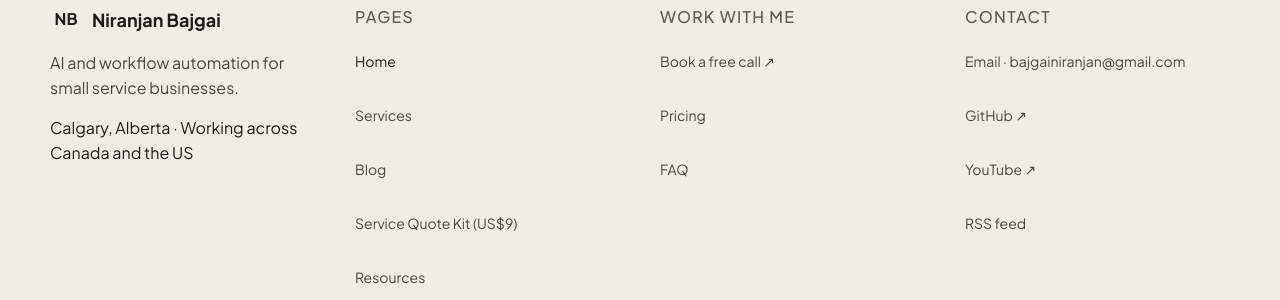
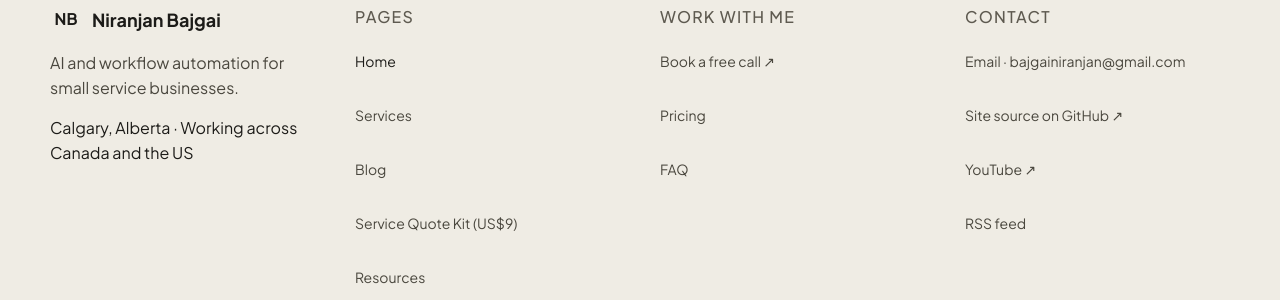
Before and after one commit to bajgai/bajgai.github.io, a Jekyll site: the page built from _pages/about.md, in a window 1280 px wide and 900 px high, scrolled down 4275 px. Shown: the part 451-751 px from the top of the window. Built offline with Jekyll 4.4.1, drawn with Linux system fonts in a browser that asks for light colours; comment, search, counter and statistics services are not loaded; a style sheet for code colours, icons or effects is not loaded.

Commit message:
Footer: link GitHub to the site's source repo

```diff
--- a/_includes/footer.html
+++ b/_includes/footer.html
@@ -26,7 +26,7 @@
       <nav aria-label="Contact and social" style="display: flex; flex-direction: column; gap: 10px;">
         <span style="font-family: var(--sans); font-weight: 500; font-size: 16px; letter-spacing: 0.08em; text-transform: uppercase; color: var(--muted);">Contact</span>
         <a href="mailto:{{ site.email }}" style="font-size: 16px; color: var(--body); text-decoration: none;">Email · {{ site.email }}</a>
-        <a href="https://github.com/{{ site.github_username }}" style="font-size: 16px; color: var(--body); text-decoration: none;">GitHub ↗</a>
+        <a href="https://github.com/{{ site.github_username }}/{{ site.github_username }}.github.io" style="font-size: 16px; color: var(--body); text-decoration: none;">Site source on GitHub ↗</a>
         <a href="https://youtube.com/@{{ site.youtube_id }}" style="font-size: 16px; color: var(--body); text-decoration: none;">YouTube ↗</a>
         <a href="{{ '/feed.xml' | relative_url }}" style="font-size: 16px; color: var(--body); text-decoration: none;">RSS feed</a>
       </nav>
```
